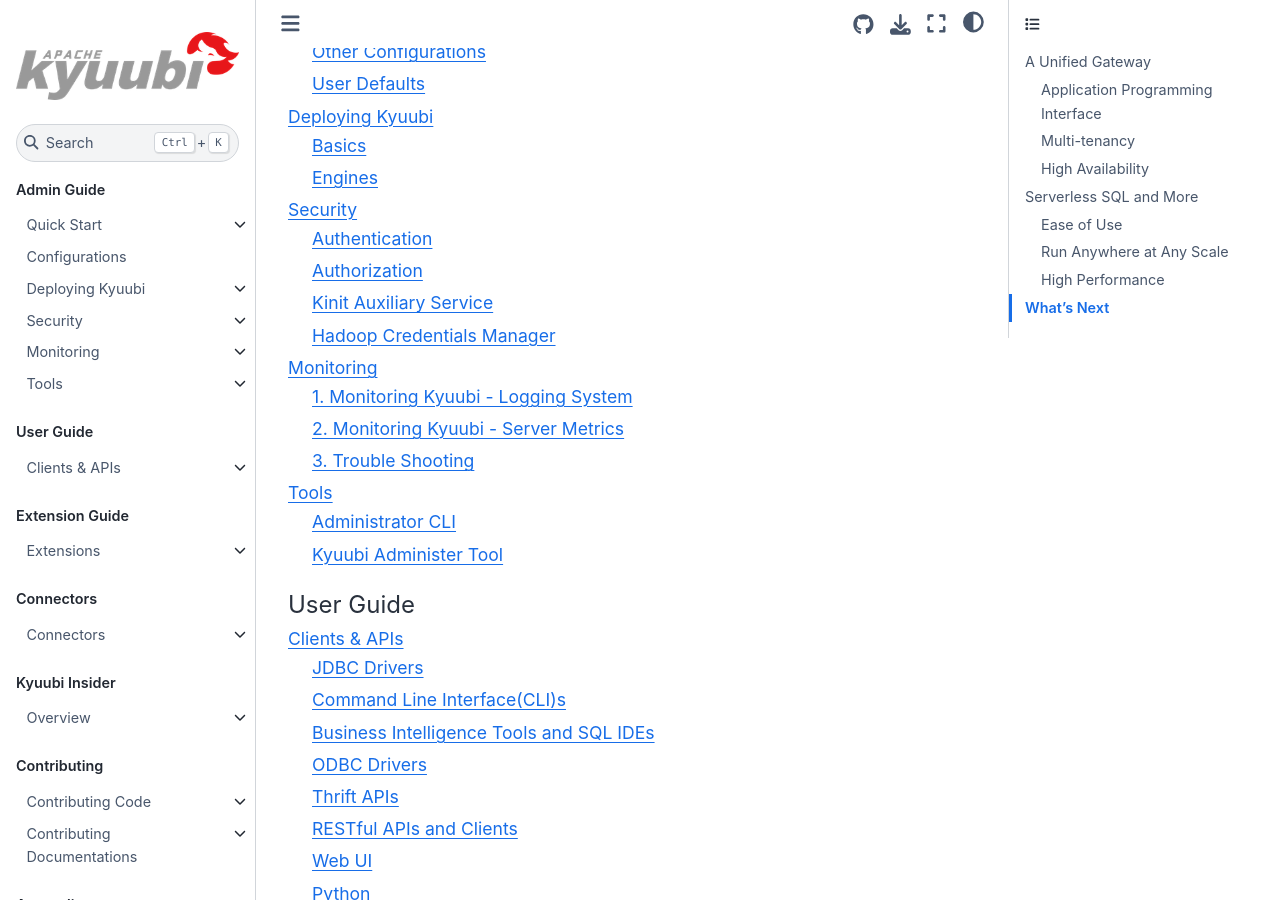
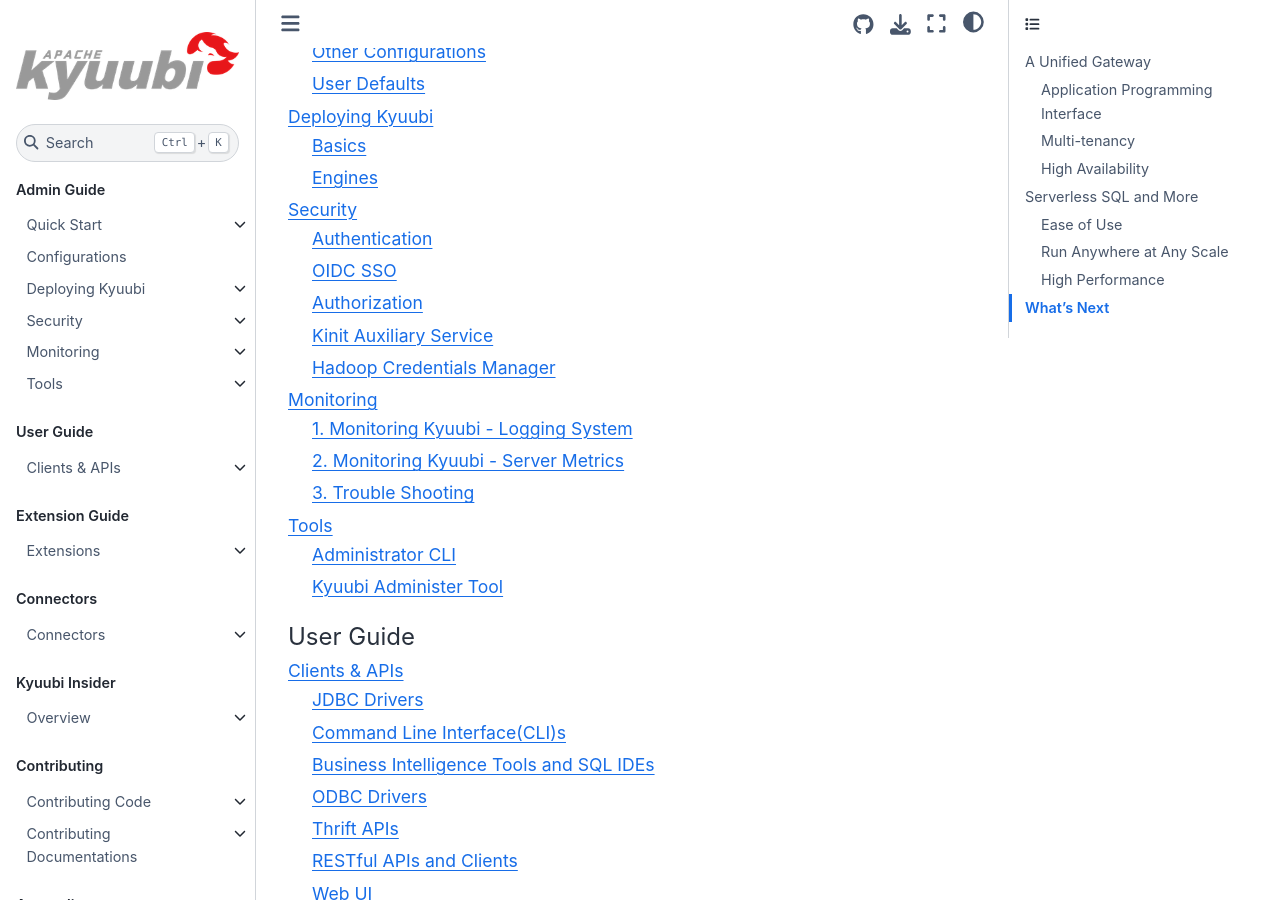
Before and after one commit to J3rryTran/ssa-kyuubi, a Sphinx documentation site: the page built from docs/index.rst, in a window 1280 px wide and 900 px high, scrolled down 4881 px. Built offline with Sphinx 7.4.7 and the Sphinx Book theme 1.1.4, drawn with Linux system fonts in a browser that asks for light colours; pages that are not in the unit, such as notebooks, are missing from menus.

```diff
--- a/docs/security/index.rst
+++ b/docs/security/index.rst
@@ -22,6 +22,7 @@
     :maxdepth: 2
 
     Authentication <authentication>
+    OIDC SSO <oidc>
     Authorization <authorization/index>
     kinit
     hadoop_credentials_manager
```
Also changed, not shown: 6 other files.
